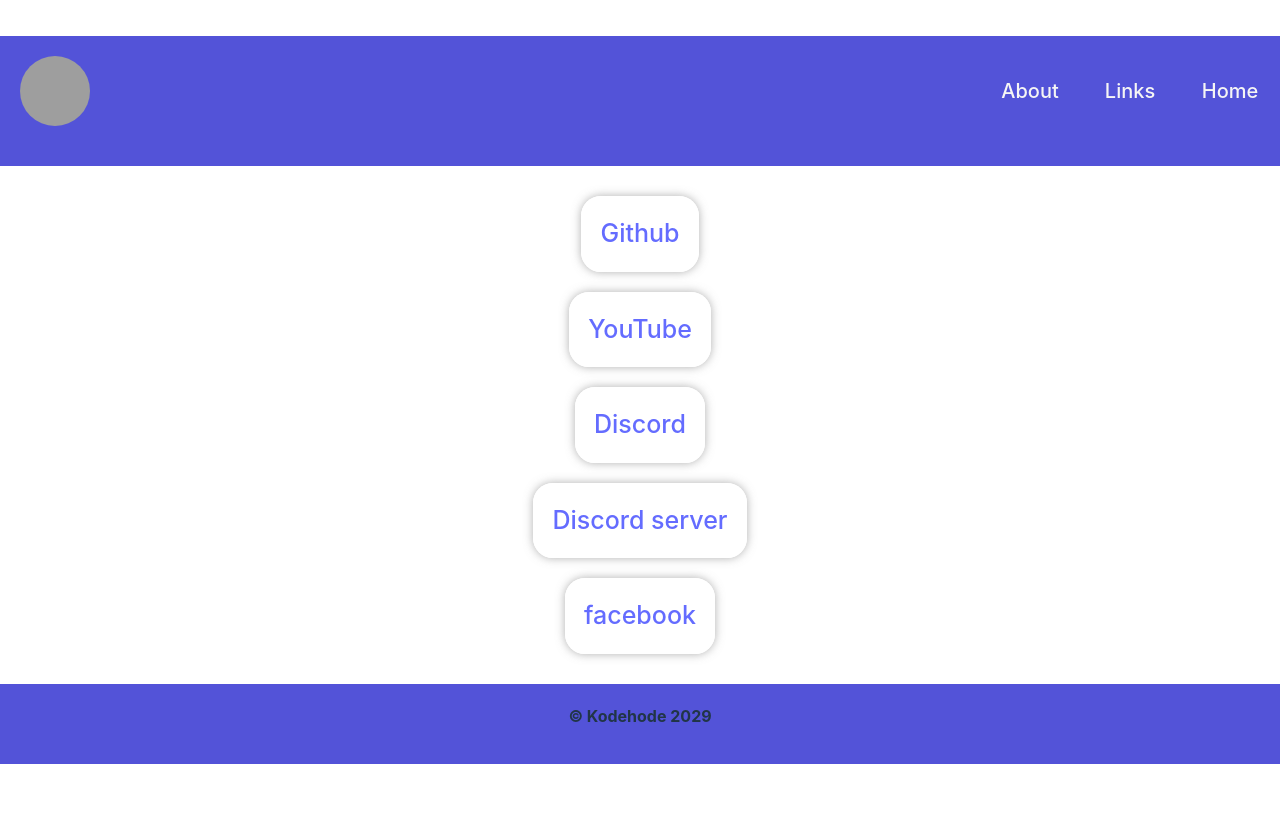
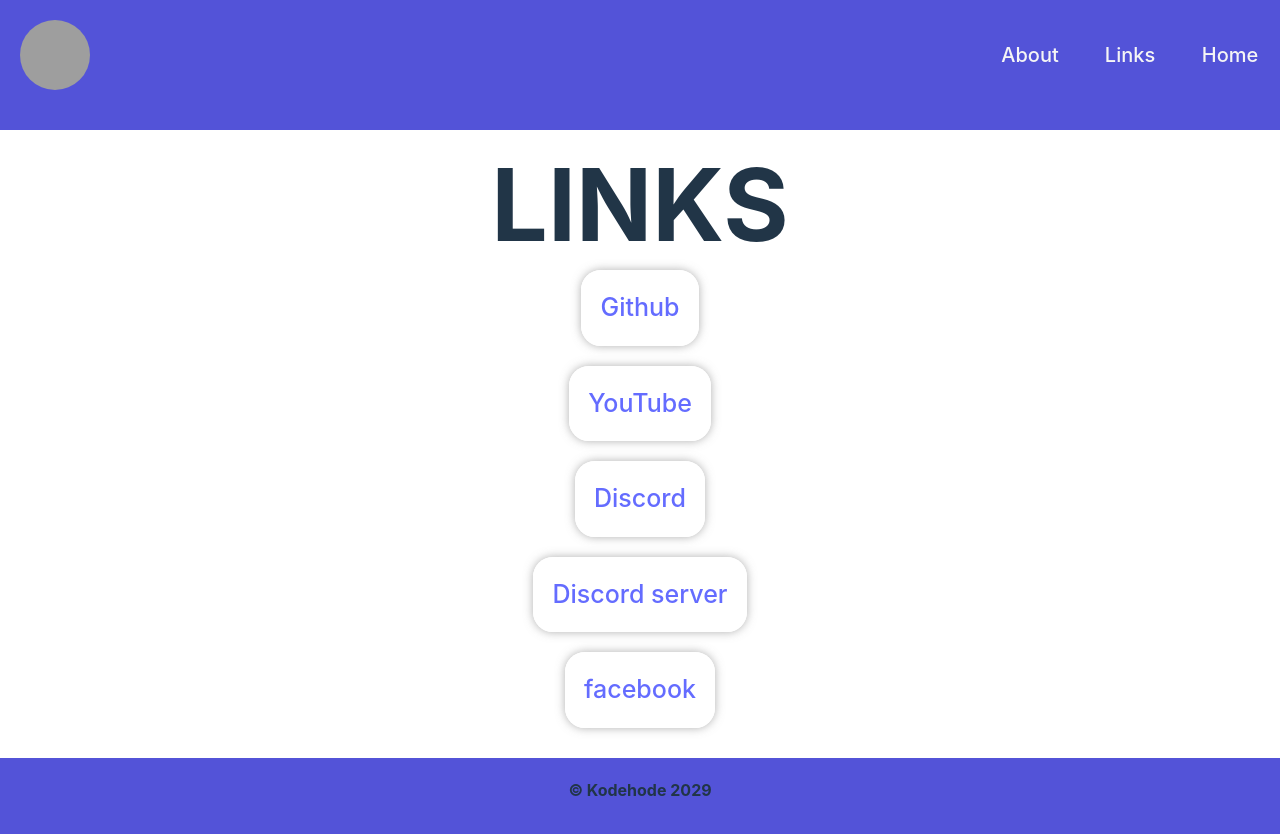
Before and after one commit to LeahJKH/Miku-Blog, a React (Vite) app: page /Links in a window 1280 px wide. Shown: the top 834 px of the page. Before the commit the page ends 800 px from the top, so only its background shows below. Built offline with nearby package versions, Linux system fonts and the light colour scheme; grey boxes are pictures that could not be loaded.

Commit message:
fixed link page

```diff
--- a/src/routes/Links/LinkPage.tsx
+++ b/src/routes/Links/LinkPage.tsx
@@ -8,6 +8,7 @@
     <div>
       <Navbar></Navbar>
       <main>
+        <h1>LINKS</h1>
         {LinksInfo.map((link) => (
           <a key={link.name} href={link.Links}>
             {link.name}
```
